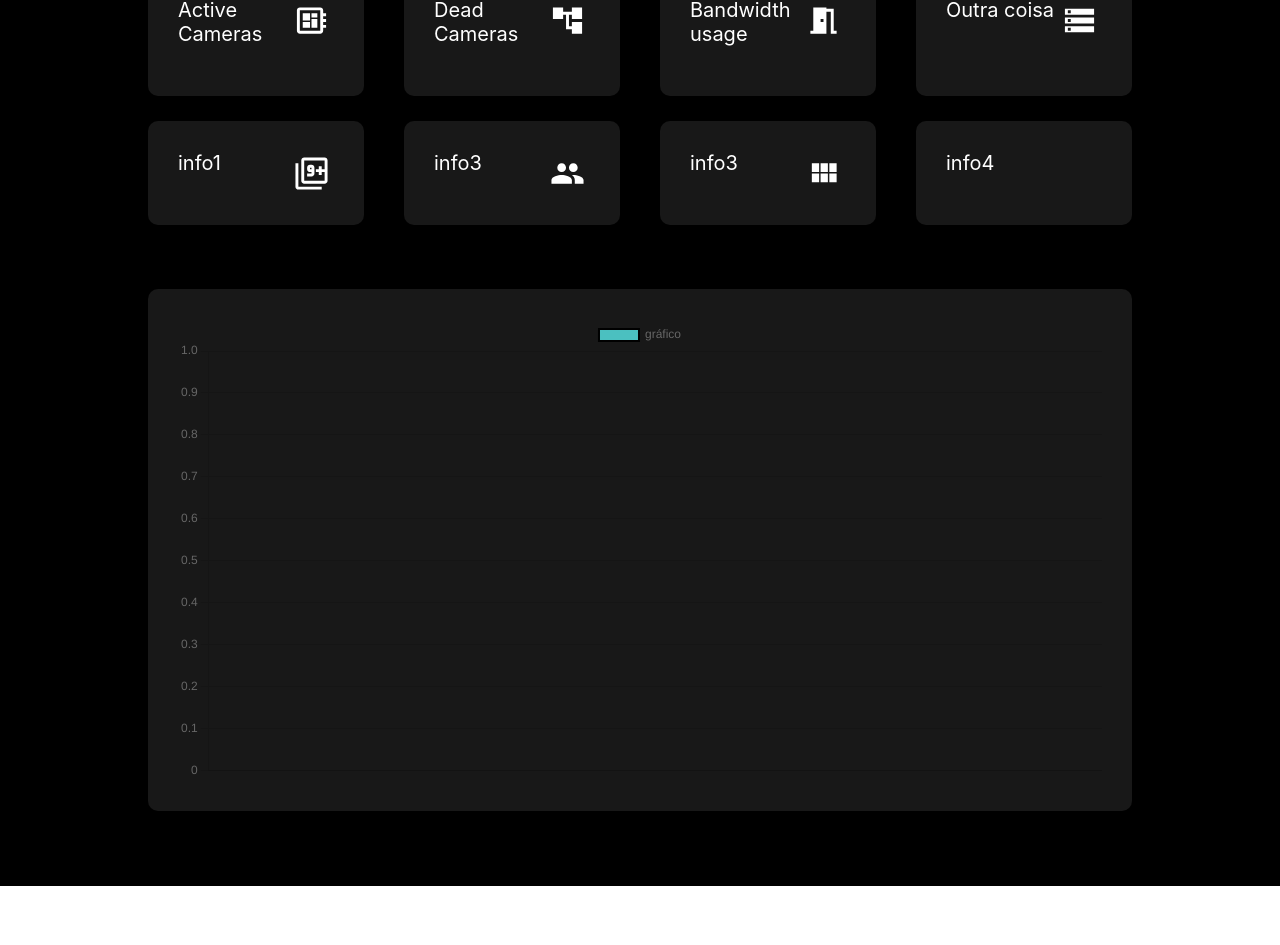
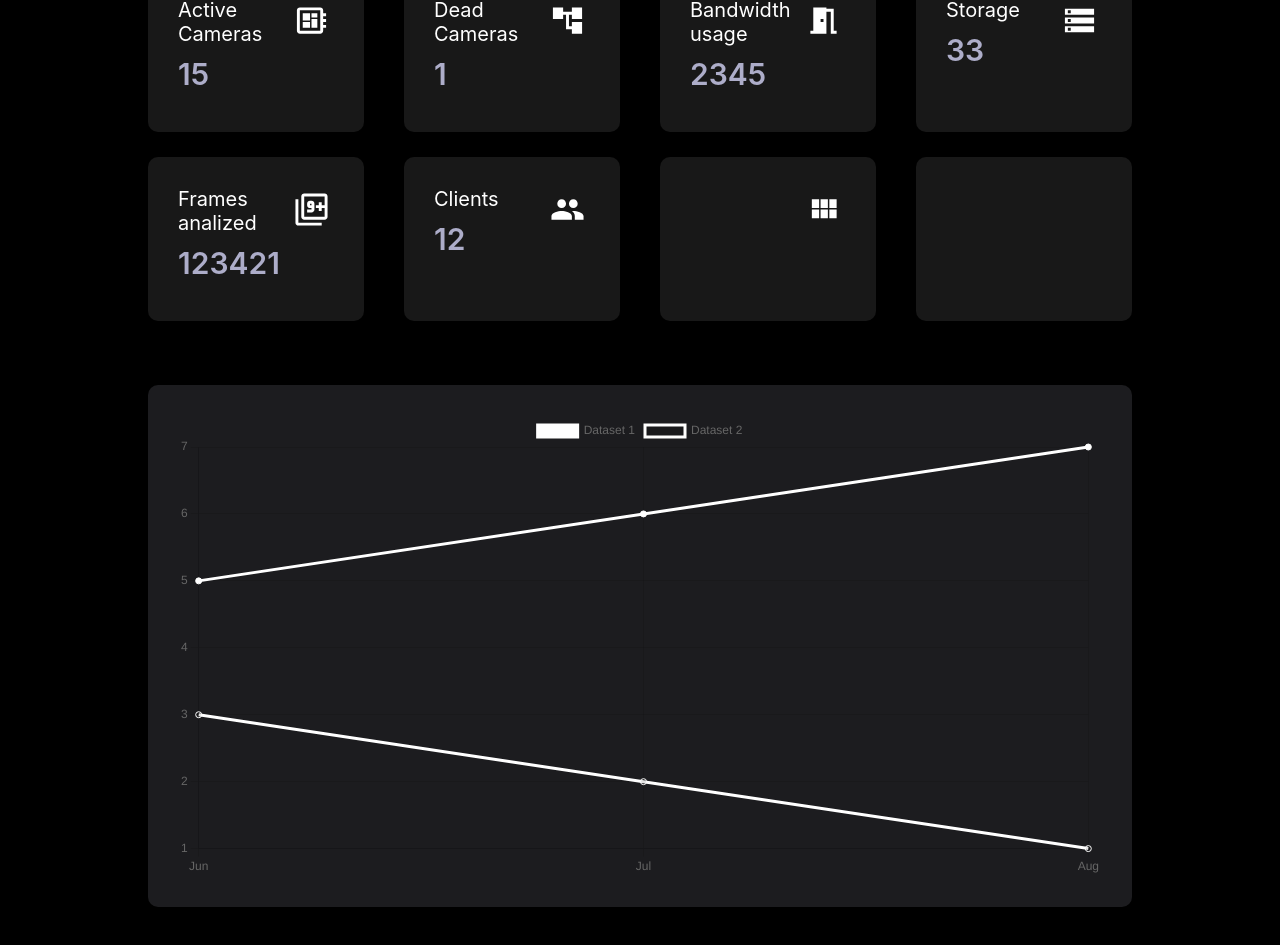
Before and after one commit to eduardosantoshf/g5-securitas-aws, a React (Create React App) app in the folder management-ui/: page / in a window 1280 px wide. Shown: the part 183-1128 px from the top of the page. Before the commit the page ends 1069 px from the top, so only its background shows below. Built offline with nearby package versions, Linux system fonts and the light colour scheme; no server answers; some icons are missing.

Commit message:
make some data static

```diff
--- a/management-ui/src/components/Admin/Dashboard/pages/Dashboard/Chart/Chart.jsx
+++ b/management-ui/src/components/Admin/Dashboard/pages/Dashboard/Chart/Chart.jsx
@@ -15,7 +15,6 @@ export default function Chart() {
   React.useEffect(() => {
       api.get('/chart_dash').then(res => {
         setData(res.data);
-        console.log("aqui oh corno");
         console.log(res.data);
       });
   }, []);
@@ -27,7 +26,7 @@ export default function Chart() {
       {
         label: 'gráfico',
         fill: true,
-        lineTension: 0.01,
+        lineTension: 0.5,
         backgroundColor: 'rgba(75,192,192,1)',
         borderColor: 'rgba(0,0,0,1)',
         borderWidth: 2,
@@ -36,9 +35,7 @@ export default function Chart() {
     ],
   };
 
-  return (
-    <div className="chart">
-      <div className="chartItem">
+/*
 <Line
   data={state}
   options={{
@@ -53,6 +50,36 @@ export default function Chart() {
     },
   }}
 />
+*/
+
+  return (
+    <div className="chart">
+      <div className="chartItem">
+
+        <Line
+          color='red'
+          backgroundColor='red'
+          datasetIdKey='id'
+          data={{
+            labels: ['Jun', 'Jul', 'Aug'],
+            datasets: [
+              {
+                id: 1,
+                label: 'Dataset 1',
+                data: [5, 6, 7],
+                backgroundColor: '#FFFFFF',
+                borderColor: '#FFFFFF',
+              },
+              {
+                id: 2,
+                label: 'Dataset 2',
+                data: [3, 2, 1],
+                borderColor: '#FFFFFF',
+
+              },
+            ],
+          }}
+        />
       </div>
     </div>
   );
--- a/management-ui/src/components/Admin/Dashboard/pages/Dashboard/Chart/chart.css
+++ b/management-ui/src/components/Admin/Dashboard/pages/Dashboard/Chart/chart.css
@@ -14,6 +14,6 @@
     padding: 30px;
     border-radius: 10px;
     cursor: pointer;
-    background-color: #181818;
+    background-color: #88889735;
     font-size:20px;
 }
--- a/management-ui/src/components/Admin/Dashboard/pages/Dashboard/DashComp1/Dash.jsx
+++ b/management-ui/src/components/Admin/Dashboard/pages/Dashboard/DashComp1/Dash.jsx
@@ -20,9 +20,10 @@ export default function Dash() {
     <div className="dash">
       <div className="dashItem">
         <div className="part1">
-          <span className="dashTitle">info1</span>
+          <span className="dashTitle">Frames analized</span>
           <div className="dashInstancesContainer">
             <span className="dashInstances">{data_stats.CountInstances}</span>
+            <span className="dashInstances">{123421}</span>
           </div>
         </div>
         <div className="dashIcons">
@@ -32,9 +33,10 @@ export default function Dash() {
 
       <div className="dashItem">
         <div className="part1">
-          <span className="dashTitle">info3</span>
+          <span className="dashTitle">Clients</span>
           <div className="dashInstancesContainer">
             <span className="dashInstances">{data_stats.CountPatients}</span>
+            <span className="dashInstances">{12}</span>
           </div>
         </div>
         <div className="dashIcons">
@@ -44,8 +46,9 @@ export default function Dash() {
 
       <div className="dashItem">
         <div className="part1">
-          <span className="dashTitle">info3</span>
+          <span className="dashTitle"></span>
           <div className="dashInstancesContainer">
+            <span className="dashInstances"> {data_stats.CountSeries}</span>
             <span className="dashInstances"> {data_stats.CountSeries}</span>
           </div>
         </div>
@@ -56,8 +59,9 @@ export default function Dash() {
 
       <div className="dashItem">
         <div className="part1">
-          <span className="dashTitle">info4</span>
+          <span className="dashTitle"></span>
           <div className="dashInstancesContainer">
+            <span className="dashInstances">{data_stats.TotalDiskSizeMB}</span>
             <span className="dashInstances">{data_stats.TotalDiskSizeMB}</span>
           </div>
         </div>
--- a/management-ui/src/components/Admin/Dashboard/pages/Dashboard/DashComp2/Dash2.jsx
+++ b/management-ui/src/components/Admin/Dashboard/pages/Dashboard/DashComp2/Dash2.jsx
@@ -26,6 +26,7 @@ export default function Dash2() {
             <span className="dashTitle">Active Cameras</span>
             <div className="dashInstancesContainer">
               <span className="dashInstances">{data.Name}</span>
+              <span className="dashInstances">{15}</span>
             </div>
           </div>
           <div className="dashIcons">
@@ -38,6 +39,7 @@ export default function Dash2() {
             <span className="dashTitle">Dead Cameras</span>
             <div className="dashInstancesContainer">
               <span className="dashInstances">{data.Version}</span>
+              <span className="dashInstances">{1}</span>
             </div>
           </div>
           <div className="dashIcons">
@@ -50,6 +52,7 @@ export default function Dash2() {
             <span className="dashTitle">Bandwidth usage</span>
             <div className="dashInstancesContainer">
               <span className="dashInstances">{data.DicomPort}</span>
+              <span className="dashInstances">{2345}</span>
             </div>
           </div>
           <div className="dashIcons">
@@ -59,9 +62,10 @@ export default function Dash2() {
 
         <div className="dashItem">
           <div className="part1">
-            <span className="dashTitle">Outra coisa</span>
+            <span className="dashTitle">Storage</span>
             <div className="dashInstancesContainer">
               <span className="dashInstances">{data.DatabaseVersion}</span>
+              <span className="dashInstances">{33}</span>
             </div>
           </div>
           <div className="dashIcons">
--- a/management-ui/src/components/Admin/Dashboard/pages/UsersManagement/Cameras/Cameras.js
+++ b/management-ui/src/components/Admin/Dashboard/pages/UsersManagement/Cameras/Cameras.js
@@ -47,35 +47,17 @@ function Cameras() {
   const columns = [
     { field: 'id', headerName: 'ID', width: 50 },
     {
-      field: 'fullname',
+      field: 'camera_id',
       headerName: 'Camera Id',
       sortable: false,
       width: 225,
     },
     {
-      field: 'hospital',
-      headerName: 'Hospital',
+      field: 'camera_status',
+      headerName: 'Camera Status',
       width: 250,
     },
     {
-      field: 'professional_id',
-      headerName: 'License Number',
-      width: 200,
-    },
-    {
-      field: 'email',
-      headerName: 'Email',
-      width: 225,
-    },
-    {
-      field: 'type_user',
-      headerName: 'Job',
-      width: 225,
-    },
-    {
-      field: 'action',
-      headerName: 'Action',
-      width: 300,
       renderCell: params => {
         return (
           <div className="actions">
```
Lines whose indentation alone changed are shown as unchanged.
